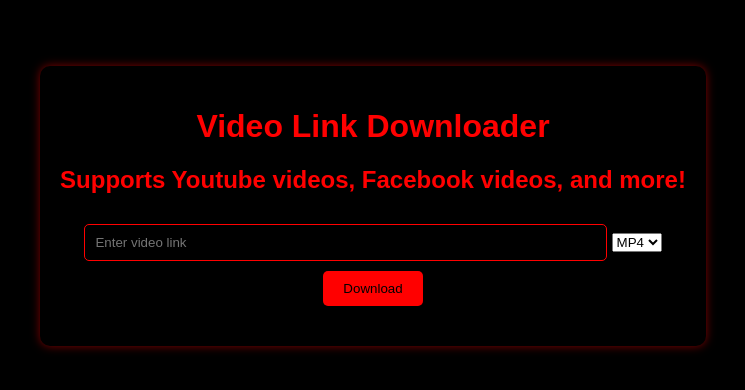
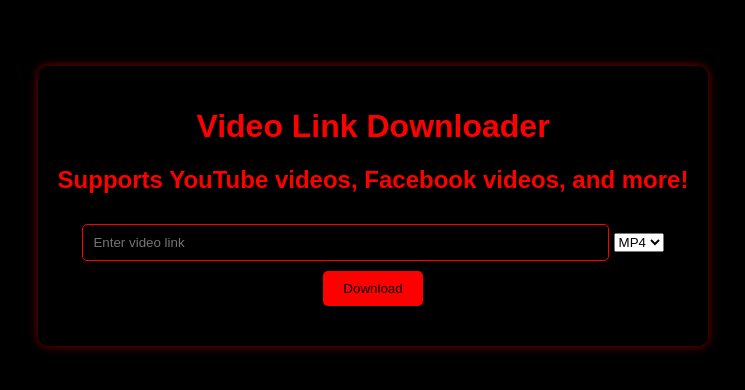
Before and after one commit to sassimusprimeg6/Video_Link_Downloader, a plain HTML site: page index.html in a window 1280 px wide. Shown: the part 194-584 px from the top of the page, without its empty margins (267-1012 px from the left). Drawn offline with Linux system fonts and the light colour scheme.

Commit message:
Update index.html

```diff
--- a/index.html
+++ b/index.html
@@ -9,7 +9,7 @@
 <body>
     <div class="container">
         <h1>Video Link Downloader</h1>
-        <h2>Supports Youtube videos, Facebook videos, and more!</h2>
+        <h2>Supports YouTube videos, Facebook videos, and more!</h2>
         <input type="text" id="videoLink" placeholder="Enter video link">
         <select id="format">
             <option value="mp4">MP4</option>
```
